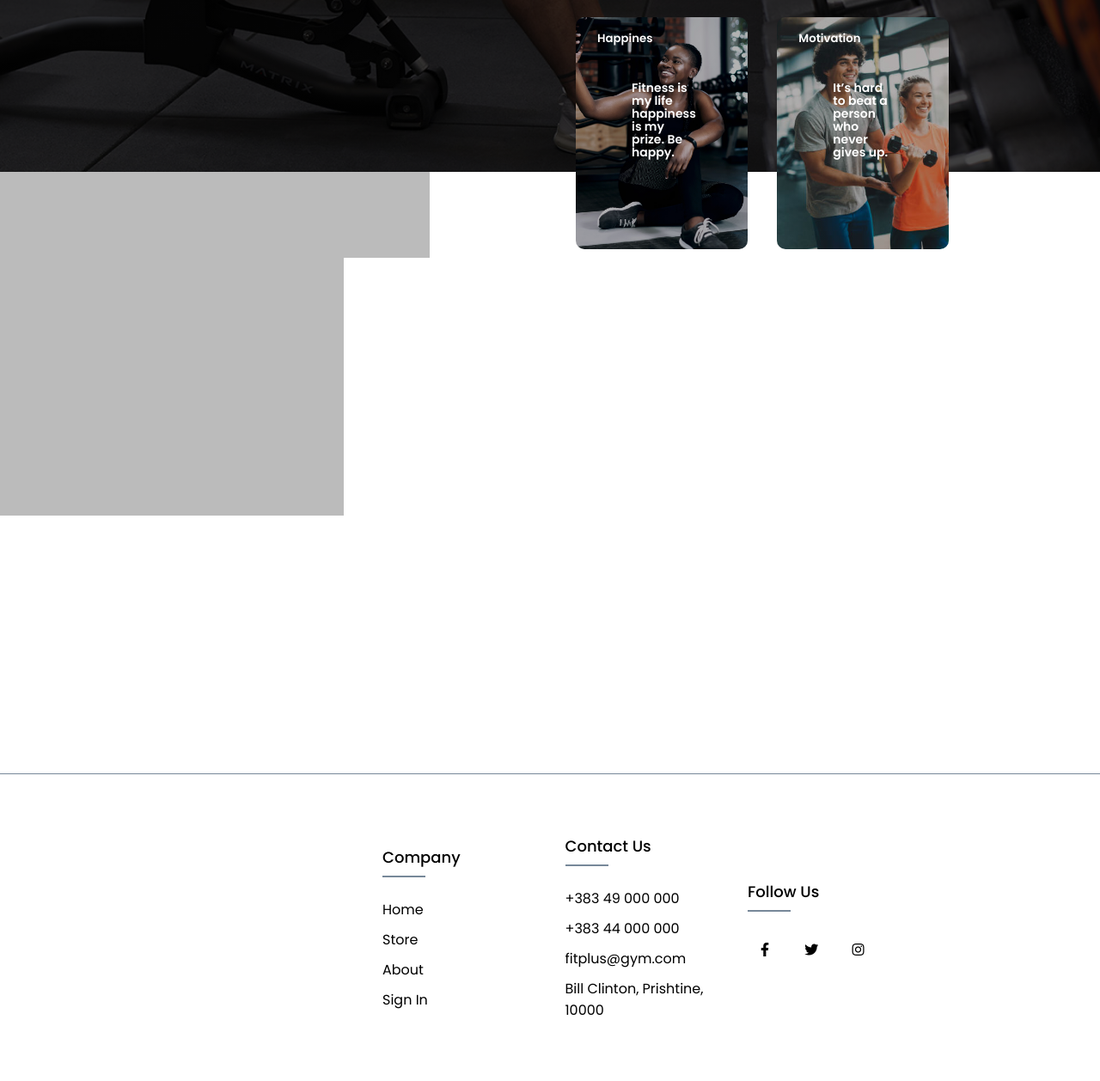
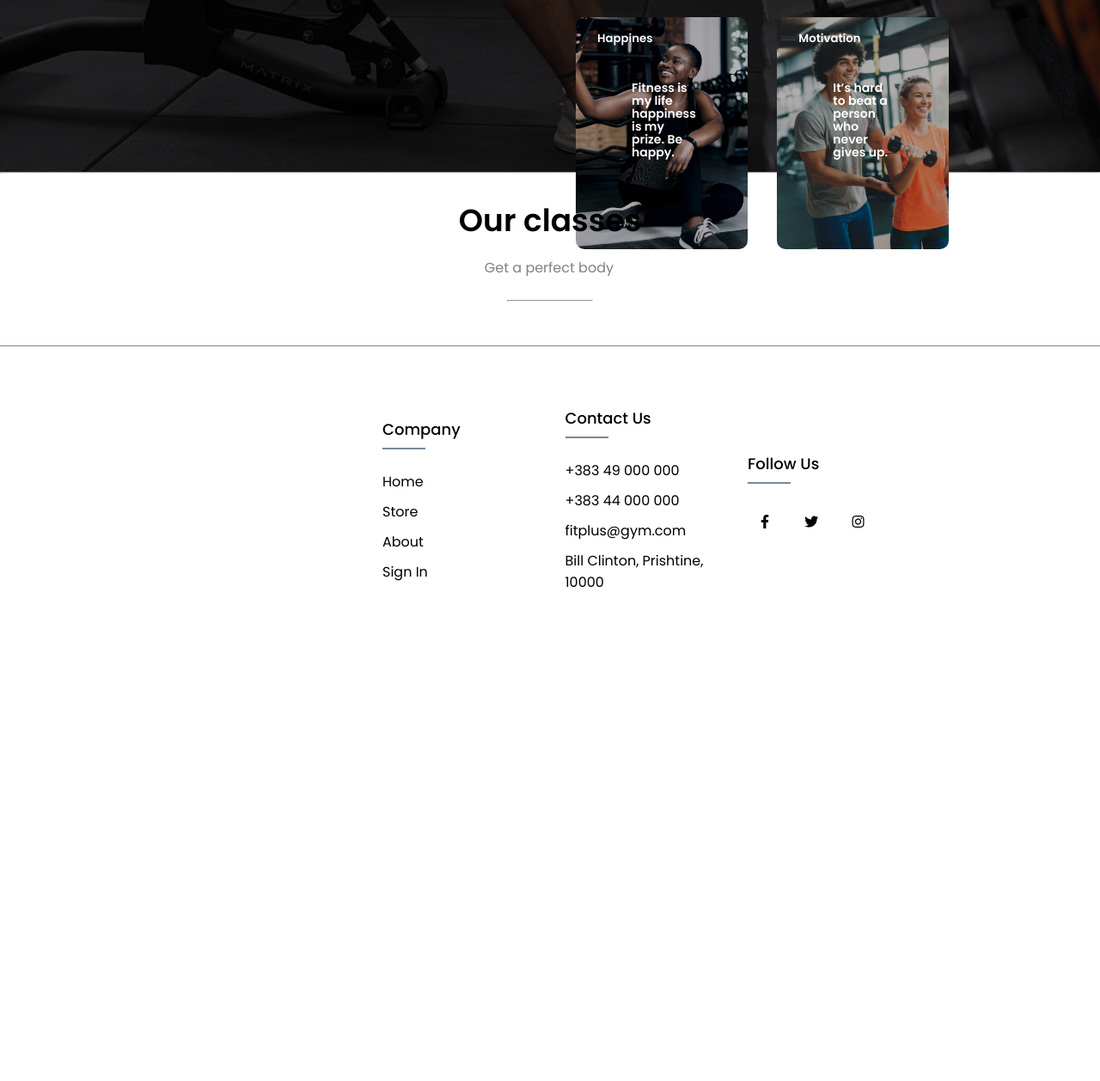
Before and after one commit to auronalidemaj/ProjektiWeb, a PHP site: page /about.html in a window 1280 px wide. Shown: the part 660-1918 px from the top of the page at 86% size. After the commit the page ends 1343 px from the top, so only its background shows below. Run offline with PHP 8.4, Linux system fonts and the light colour scheme.

Commit message:
about update +

```diff
--- a/about.html
+++ b/about.html
@@ -91,13 +91,12 @@
             </div>
         </div>
     </div>
-
-    <div class = "mbas-permbajtjes">
-        <div class = "video">
-
-        </div>
-        <div class = "teksti">
-
+    <hr>
+    <div class="txtOur">
+        <div class="txtOur1">
+            <h1>Our classes</h1>
+            <span>Get a perfect body</span>
+            <hr>
         </div>
     </div>
 
--- a/css/about.css
+++ b/css/about.css
@@ -7,7 +7,9 @@
     list-style: none;
     box-sizing: border-box;
   }
-
+  html{
+    scroll-behavior: smooth;
+  }
   /* Navbar */
   .nav {
     width: 100%;
@@ -182,21 +184,35 @@
     padding: 40px;
     font-weight: bold;
   }
-  .mbas-permbajtjes{
-    height: 700px;
-    width: 700px;
-    display:flex;
+  .txtOur {
+    width: 100%;
+    display: flex;
+    justify-content: center;
+    align-items: center;
+    height: 200px;
   }
-  .video{
-    height: 400px;
-    width: 400px;
-    background-color: #bbbbbb;
-  }
-  .teksti{
-    height: 100px;
-    width: 100px;
-    background-color: #bbbbbb;
-  }
+.txtOur1 h1 {
+  font-size: 36px;
+  color: black;
+  margin-bottom: 15px;
+  font-weight: 700px;
+  justify-content: center;
+}
+.txtOur1 span {
+  color:gray;
+  margin-bottom: 15px;
+  margin-left: 30px;
+  font-weight: 700px;
+  justify-content: center;
+}
+.txtOur1 hr {
+  width: 100px;
+  color: rgba(19, 117, 58, 0.911);
+  margin: 25px auto;
+}
+
+
+
 
   /* footer */
   .container{
```
